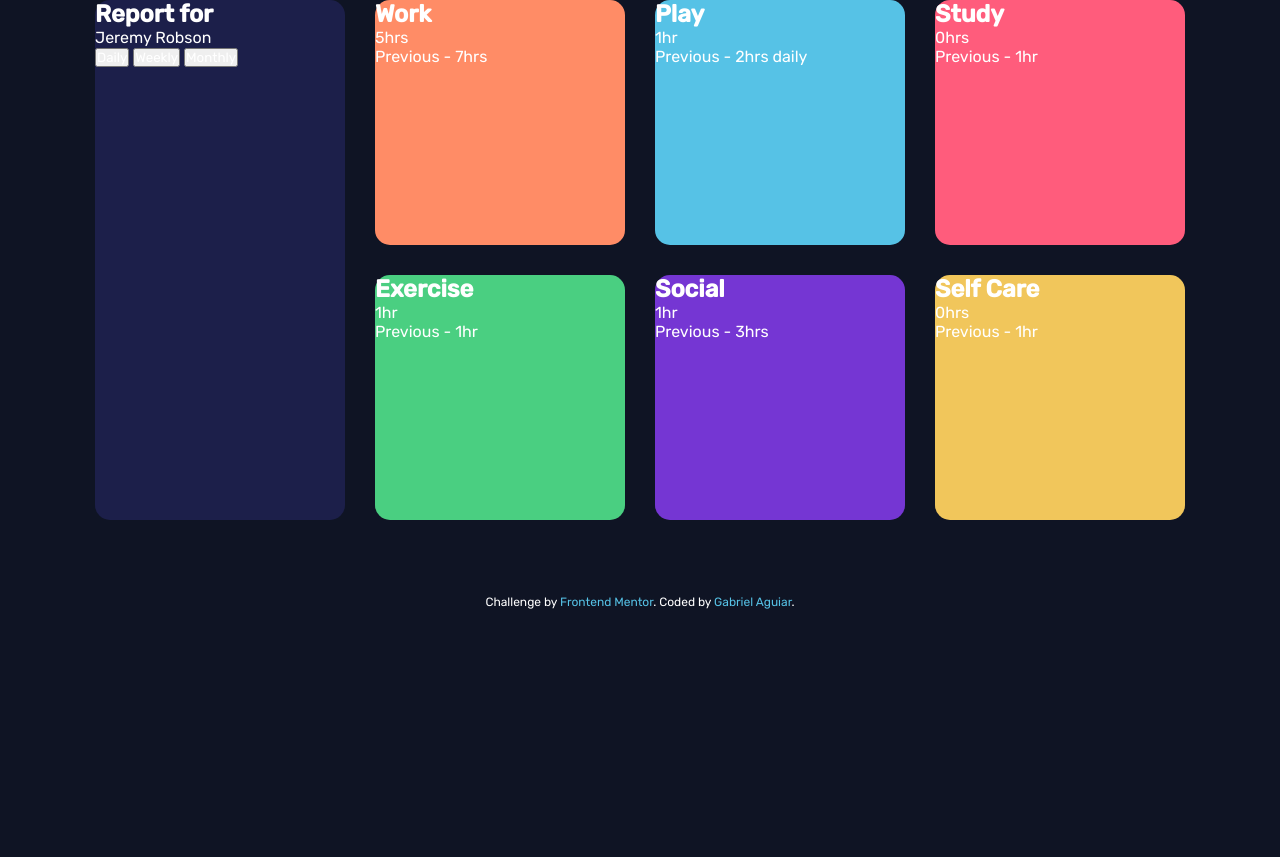
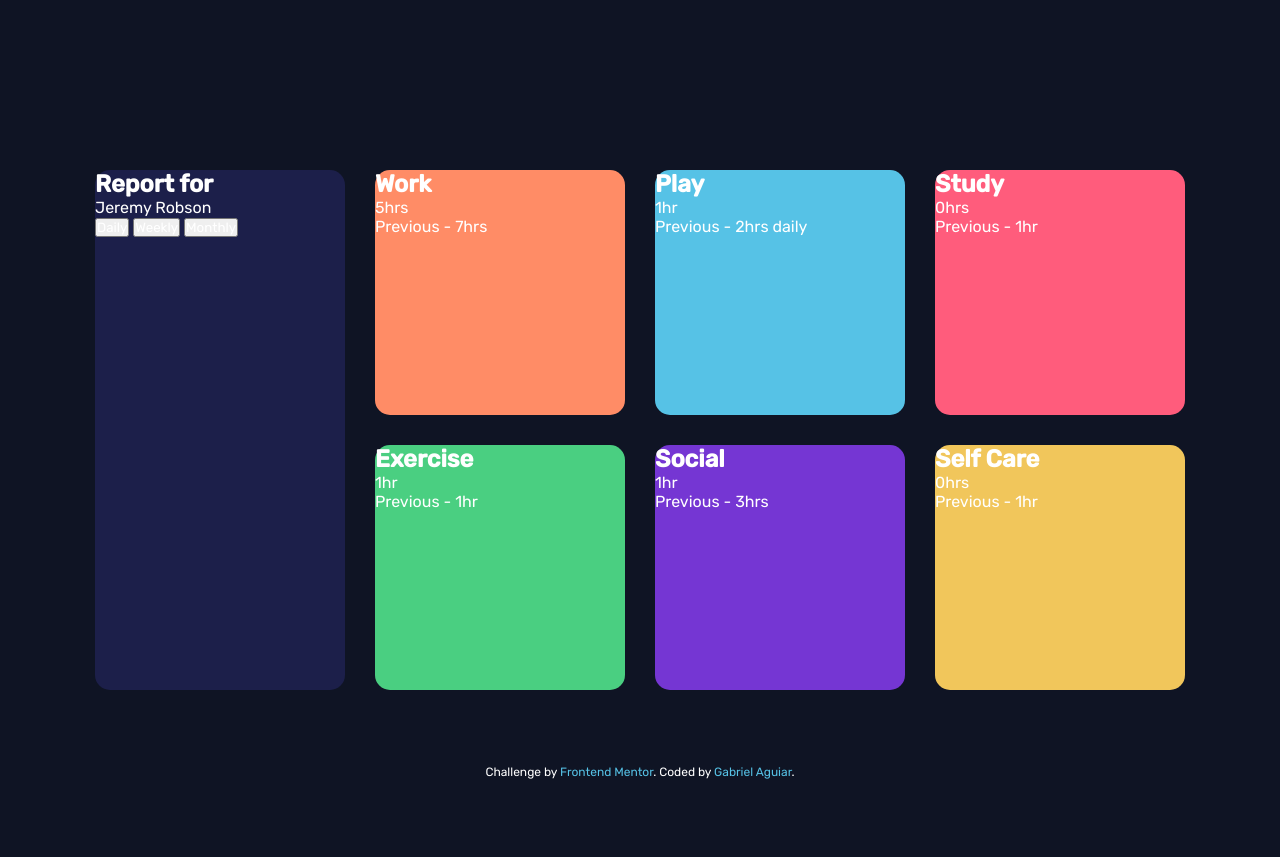
Before and after one commit to Aguiar-gabrielcosta/Time-tracking-dashboard, a plain HTML site: page index.html in a window 1280 px wide. Drawn offline with Linux system fonts and the light colour scheme.

Commit message:
Update style.css

```diff
--- a/styles/style.css
+++ b/styles/style.css
@@ -38,7 +38,10 @@ body{
 }
 
 main{
-    position: relative;
+    display: flex;
+    flex-direction: column;
+    justify-content: center;
+    align-items: center;
     background-color: var(--color-very-dark-blue);
     max-width: var(--desktop-width);
     min-width: var(--mobile-width);
@@ -48,11 +51,14 @@ main{
 
 .container{
     display: grid;
-    grid-template-columns: repeat(auto-fill, min(250px));
+    justify-content: center;
+    align-content: center;
+    grid-template-columns: repeat(auto-fill, 250px);
     grid-template-rows: 245px 245px;
     gap: 30px;
     max-width: 1090px;
-    margin: auto;
+    /* height: 100%; */
+    /* margin: auto; */
     /* position: absolute;
     left: 50%;
     top: 50%;
```
